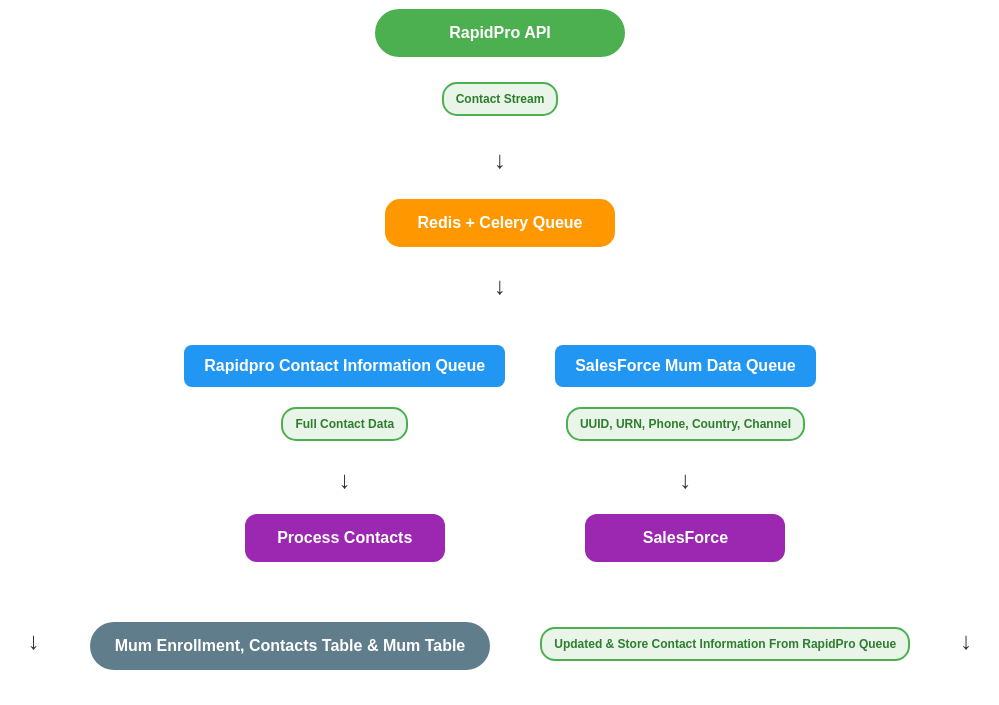
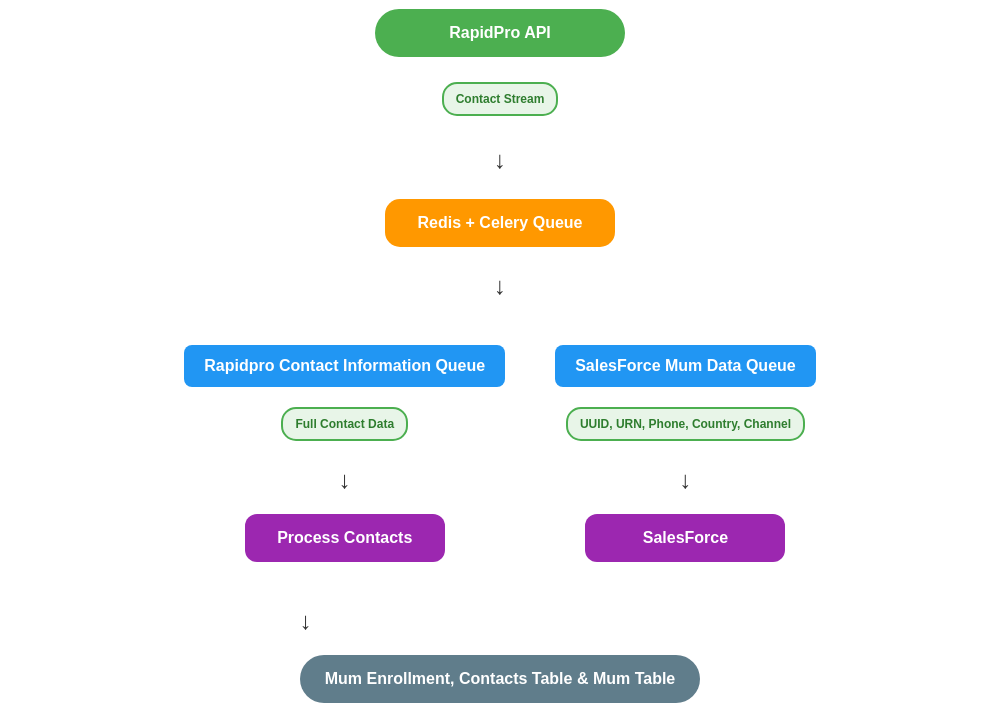
Before and after one commit to kahenya-anita/Flow-Diagram, a plain HTML site: page index.html in a window 1280 px wide. Shown: the part 105-810 px from the top of the page, without its empty margins (140-1139 px from the left). Drawn offline with Linux system fonts and the light colour scheme.

Commit message:
Update index.html

```diff
--- a/index.html
+++ b/index.html
@@ -118,7 +118,7 @@
         .convergence {
             display: flex;
             flex-direction: column;
-            align-items: center;
+            align-items: left;
             gap: 15px;
         }
 
@@ -229,7 +229,7 @@
             </div>
 
             <!-- Convergence -->
-            <div class="parallel-section">
+            <div class="convergence">
                 <div class="arrow">↓</div>
                 <div class="database">Mum Enrollment, Contacts Table & Mum Table</div>
                 <div class="data-label">Updated & Store Contact Information From RapidPro Queue</div>
```
